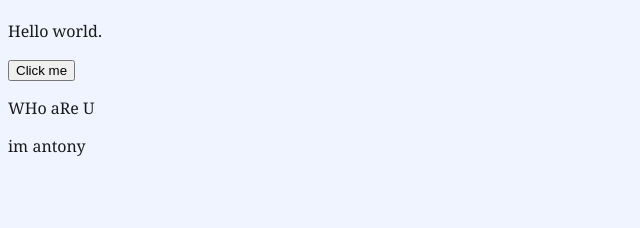
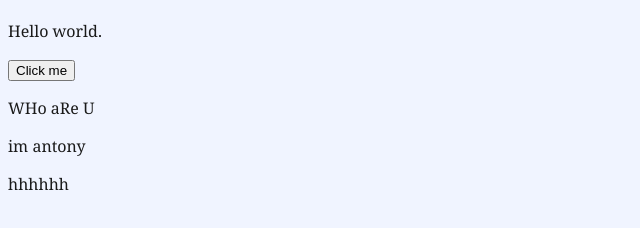
Before and after one commit to yangbinbing728/yangb212-week4-respository, a plain HTML site: page index.html in a window 1280 px wide. Shown: the part 142-370 px from the top of the page, without its empty margins (0-640 px from the left). Drawn offline with Linux system fonts and the light colour scheme.

Commit message:
Add new paragraph with text 'hhhhhh' to index.html

```diff
--- a/index.html
+++ b/index.html
@@ -33,6 +33,10 @@
       im antony
     </P>
 
+ <P>
+      hhhhhh
+    </P>
+
 
   </main>
 </body>
```
